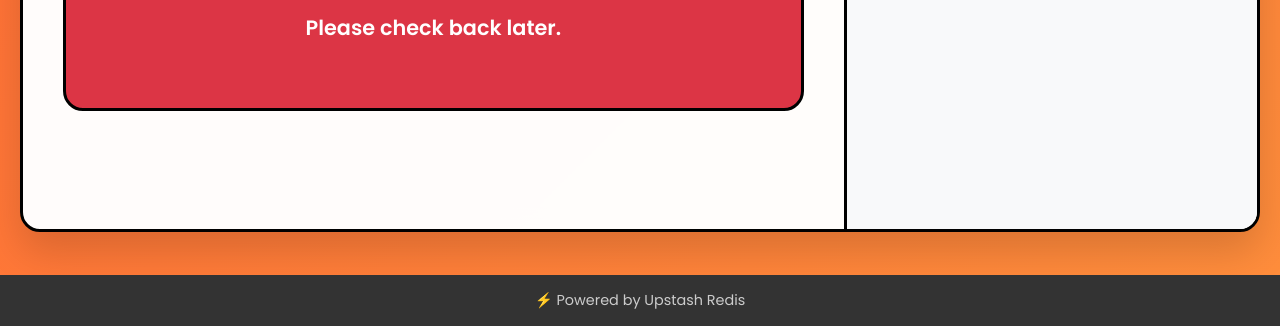
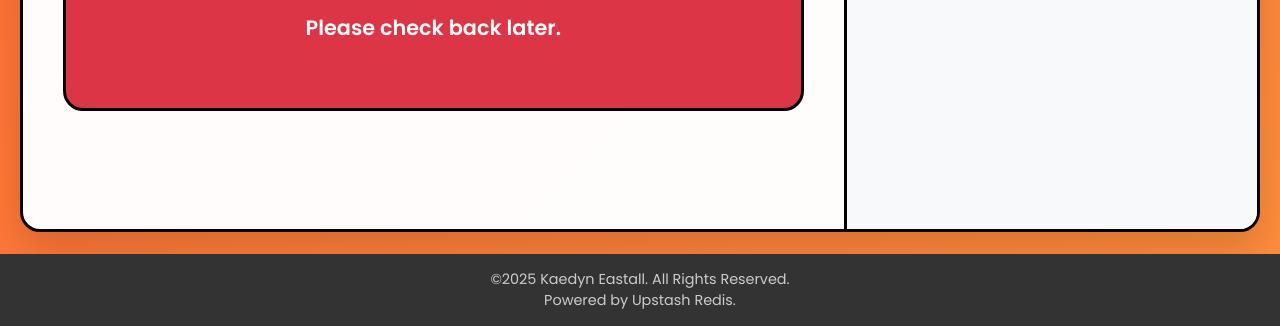
Before and after one commit to LiterallyKaedyn/Two-Client-Food-Ordering-System, a website: page index.html in a window 1280 px wide. Shown: the part 474-800 px from the top of the page. Drawn offline with Linux system fonts and the light colour scheme; no server answers.

Commit message:
Copyright

```diff
--- a/index.html
+++ b/index.html
@@ -737,7 +737,7 @@
     </div>
 
     <div class="footer">
-        ⚡ Powered by Upstash Redis
+        ©2025 Kaedyn Eastall. All Rights Reserved.<br>Powered by Upstash Redis.
     </div>
 
     <!-- Hidden manager access link -->
--- a/package.json
+++ b/package.json
@@ -1,9 +1,9 @@
 {
   "name": "food-order-system",
   "version": "1.0.0",
-  "description": "Multi-client food ordering system",
+  "description": "Multi-client food ordering system with Upstash Redis",
   "dependencies": {
-    "@vercel/kv": "^1.0.0"
+    "@upstash/redis": "^1.28.4"
   },
   "type": "module"
 }
```
